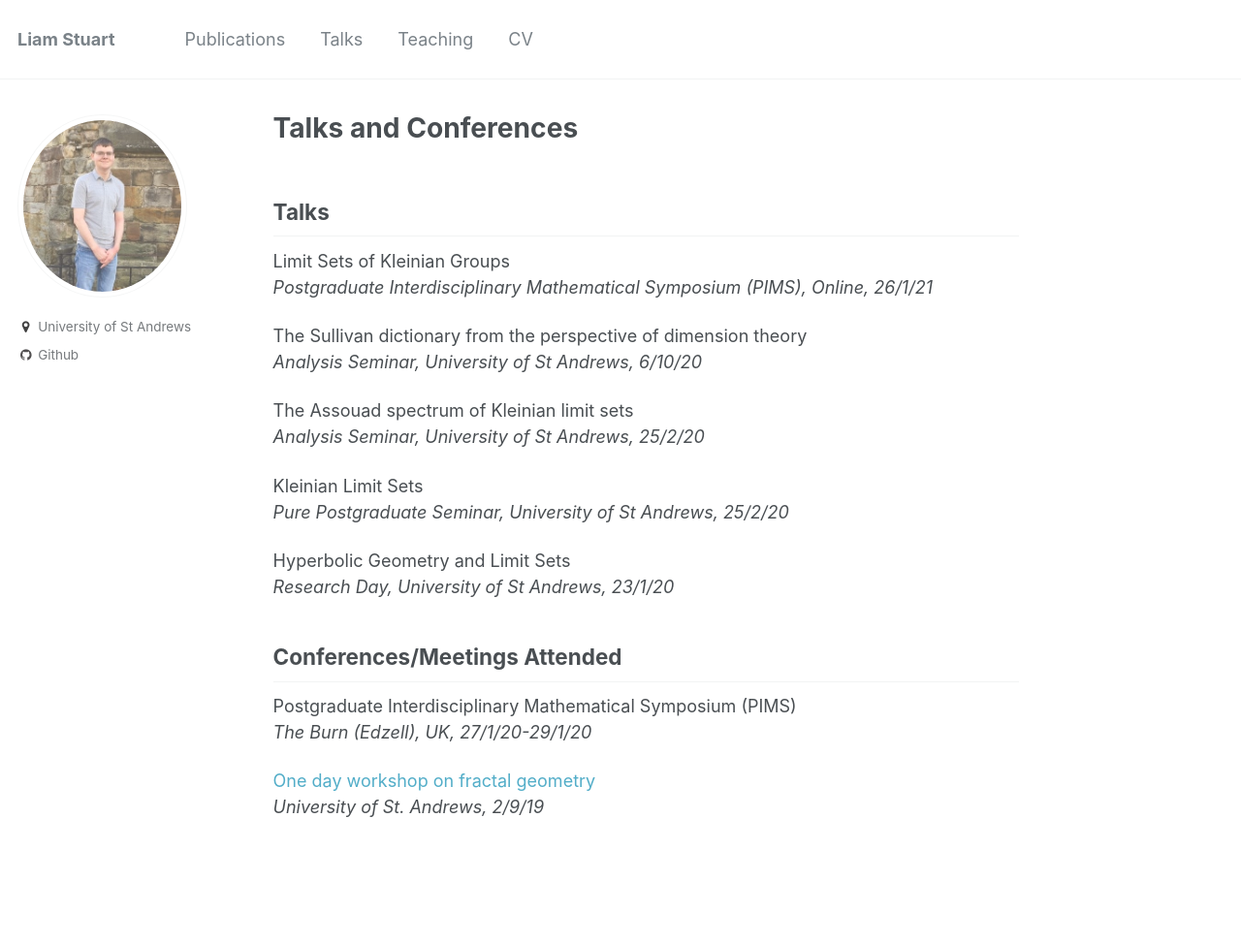
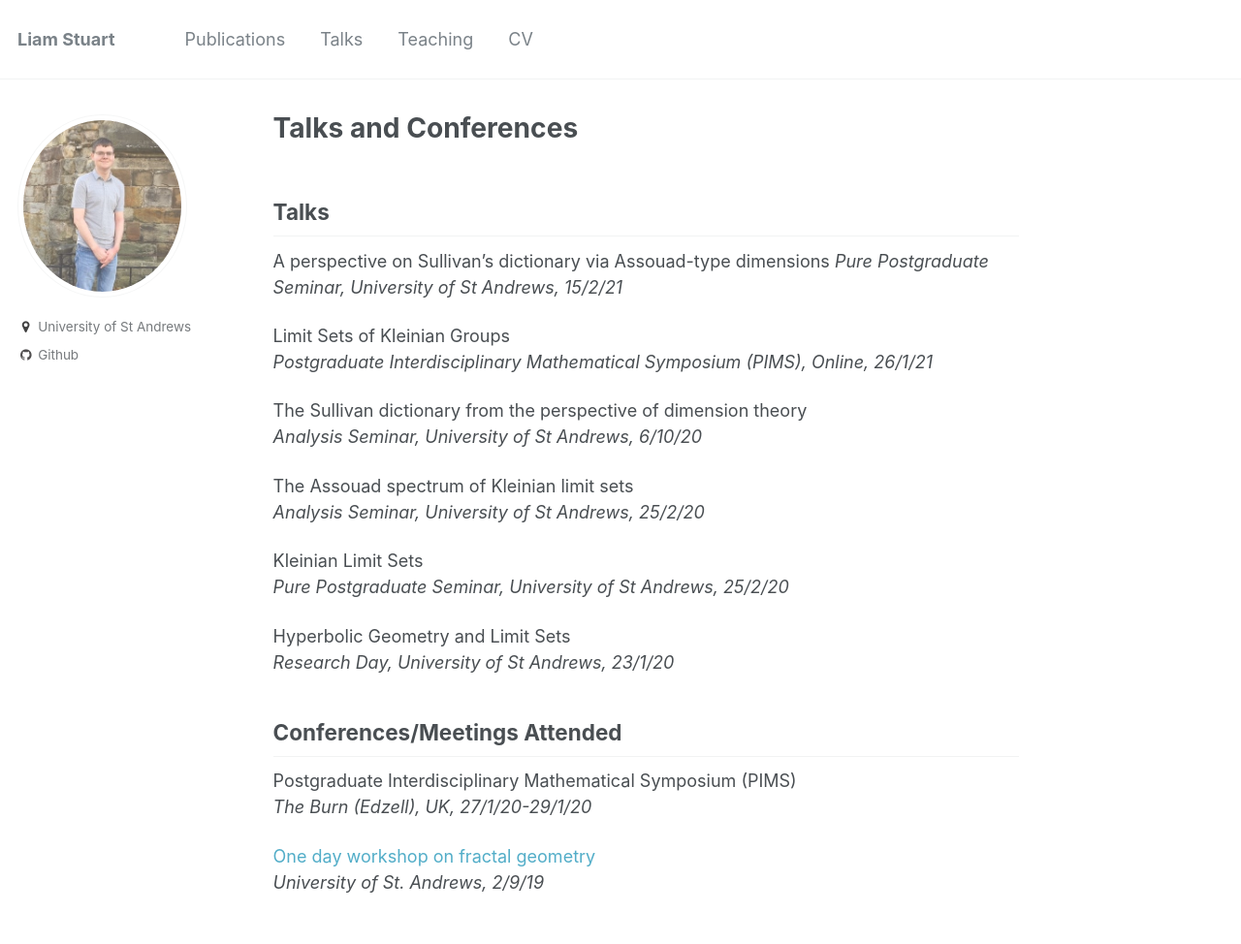
Before and after one commit to liam-stuart/liam-stuart.github.io, a Jekyll site: the page built from _pages/talks.md, in a window 1280 px wide. Shown: the whole page at 97% size. Built offline with Jekyll 4.4.1, drawn with Linux system fonts in a browser that asks for light colours; before the commit the page ends 900 px from its top, so only the background shows below that.

Commit message:
Update talks.md

```diff
--- a/_pages/talks.md
+++ b/_pages/talks.md
@@ -5,6 +5,9 @@ author_profile: true
 ---
 
 ## Talks
+A perspective on Sullivan’s dictionary via Assouad-type dimensions
+*Pure Postgraduate Seminar, University of St Andrews, 15/2/21*
+
 Limit Sets of Kleinian Groups
 *Postgraduate Interdisciplinary Mathematical Symposium (PIMS), Online, 26/1/21*
 
```
